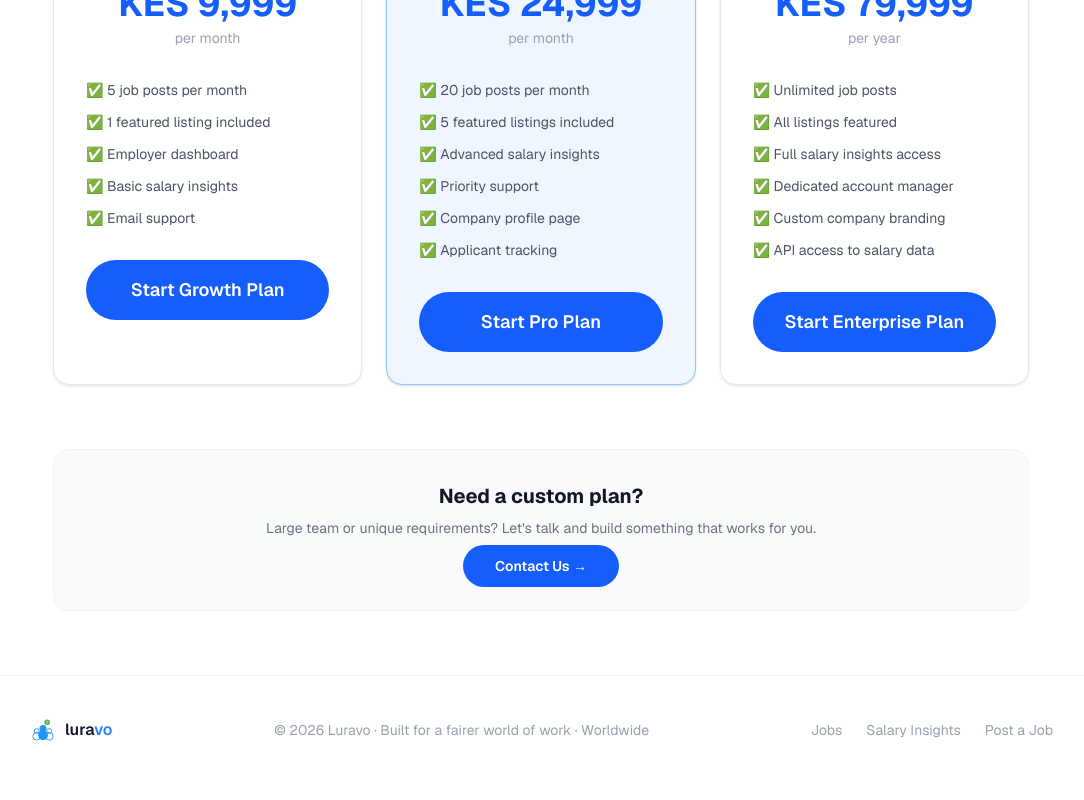
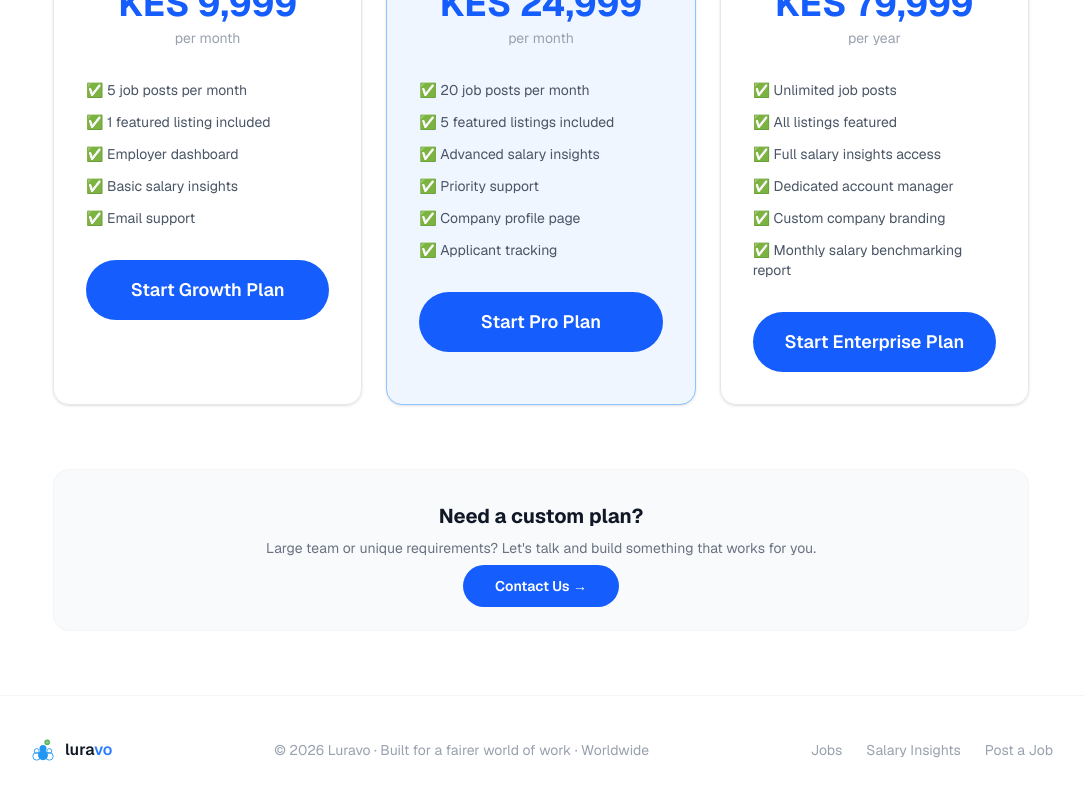
Before and after one commit to mwangiirungubrian-art/Payclear, a Next.js app: page /checkout in a window 1280 px wide. Shown: the part 1269-2069 px from the top of the page, without its empty margins (99-1183 px from the left). Built offline with nearby package versions, Linux system fonts and the light colour scheme; no server answers.

Commit message:
Updated Enterprise plan wording

```diff
--- a/app/checkout/page.tsx
+++ b/app/checkout/page.tsx
@@ -167,7 +167,7 @@ export default function CheckoutPage() {
               <li>✅ Full salary insights access</li>
               <li>✅ Dedicated account manager</li>
               <li>✅ Custom company branding</li>
-              <li>✅ API access to salary data</li>
+              <li>✅ Monthly salary benchmarking report</li>
             </ul>
             <button
               className="intaSendPayButton w-full bg-blue-600 text-white py-4 rounded-full text-lg font-semibold hover:bg-blue-700 transition"
```
